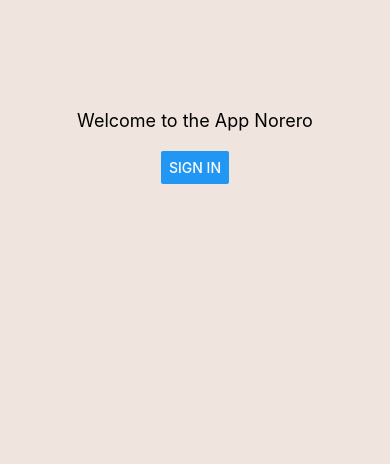
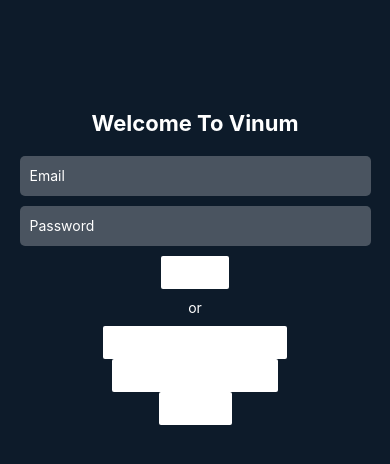
Before and after one commit to Cabezlea/Vinum, a React Native app: screen / in a window 390 px wide. Shown: the top 464 px of the page. Built offline with nearby package versions, Linux system fonts and the light colour scheme.

Commit message:
Added Layout for the Sign in page such as buttons and inputs

```diff
--- a/pages/SignIn.jsx
+++ b/pages/SignIn.jsx
@@ -1,12 +1,20 @@
 import React from 'react';
-import { View, Text, Button, StyleSheet, Dimensions } from 'react-native';
+import { View, Text, Button, StyleSheet, TextInput, Dimensions } from 'react-native';
 
 const {height} = Dimensions.get('window');
 const SignInScreen = ({ onSignIn }) => {
   return (
     <View style={styles.container}>
-      <Text style={styles.welcomeText}>Welcome to the App Norero</Text>
-      <Button title="Sign In" onPress={onSignIn} />
+      {/* Text Input from the user */}
+      <Text style={styles.welcomeText}>Welcome To Vinum</Text>
+      <TextInput style={styles.input} placeholder="Email" placeholderTextColor="#FFFFFF"/>
+      <TextInput style={styles.input} placeholder="Password" placeholderTextColor="#FFFFFF"/>
+      {/* Buttons for the user to Sign in */}
+      <Button title="Sign In" onPress={onSignIn} color="#FFFFFF" />
+      <Text style={styles.orText}>or</Text>
+      <Button title="Log in with Facebook" onPress={() => {}} color="#FFFFFF" />
+      <Button title="Log in with Google" onPress={() => {}} color="#FFFFFF" />
+      <Button title="Sign Up" onPress={() => {}} color="#FFFFFF" />
     </View>
   );
 };
@@ -16,13 +24,36 @@
     flex: 1,
     justifyContent: 'flex-start',
     alignItems: 'center',
-    backgroundColor: '#f0e5de',
+    backgroundColor: '#0D1B2A',
     paddingTop: height * 0.13, // 13% of the screen to make sure it is responsive
   },
   welcomeText: {
-    fontSize: 18,
+    fontSize: 22,
+    fontWeight: 'bold',
     marginBottom: 20, // Add some space before the button
+    color: '#FFFFFF',
   },
+  input: {
+    color: '#FFFFFF',
+    width: '90%',
+    height: 40,
+    backgroundColor: '#ffffff40',
+    borderRadius: 5,
+    paddingHorizontal: 10,
+    marginBottom: 10,
+  },
+  orText: {
+    color: '#FFFFFF',
+    marginVertical: 10,
+  },
+  signUpText: {
+    marginTop: 20,
+    color: '#FFF',
+  },
+  signUpLink: {
+    fontWeight: 'bold',
+    color: '#5C4D7D',
+  }
 });
 
 export default SignInScreen;
```
